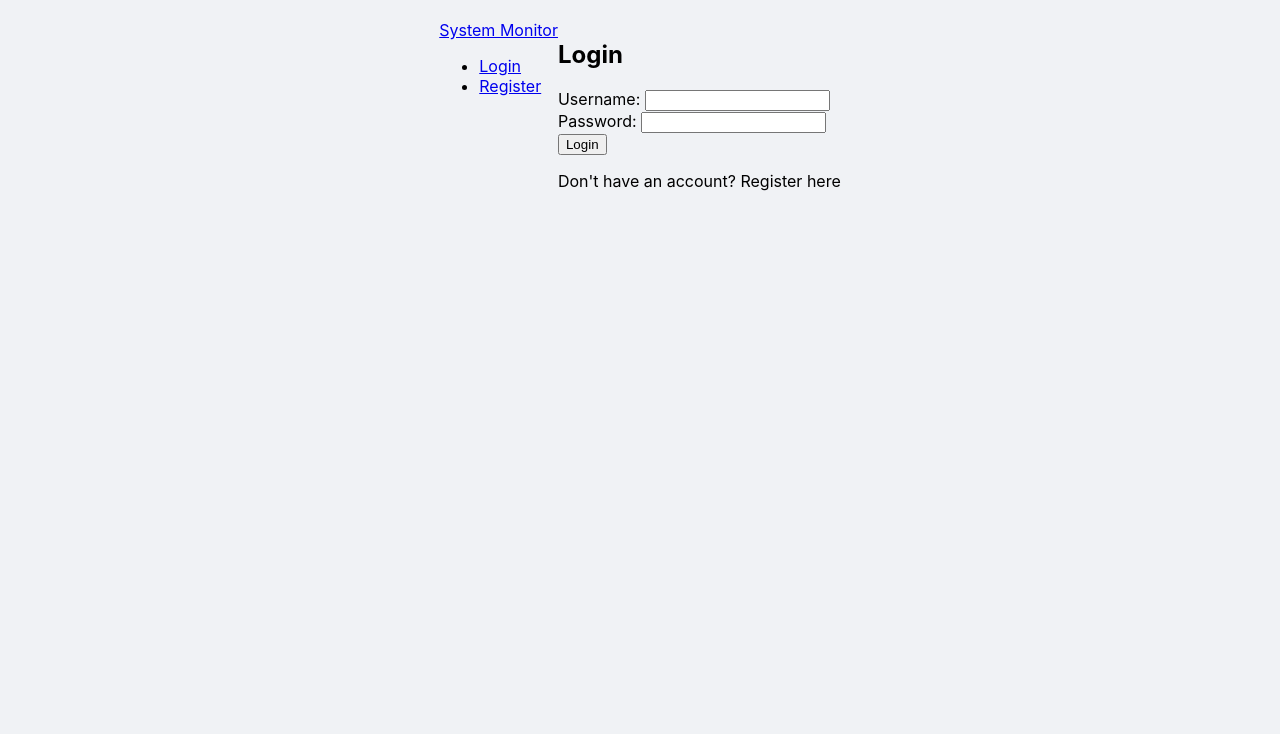
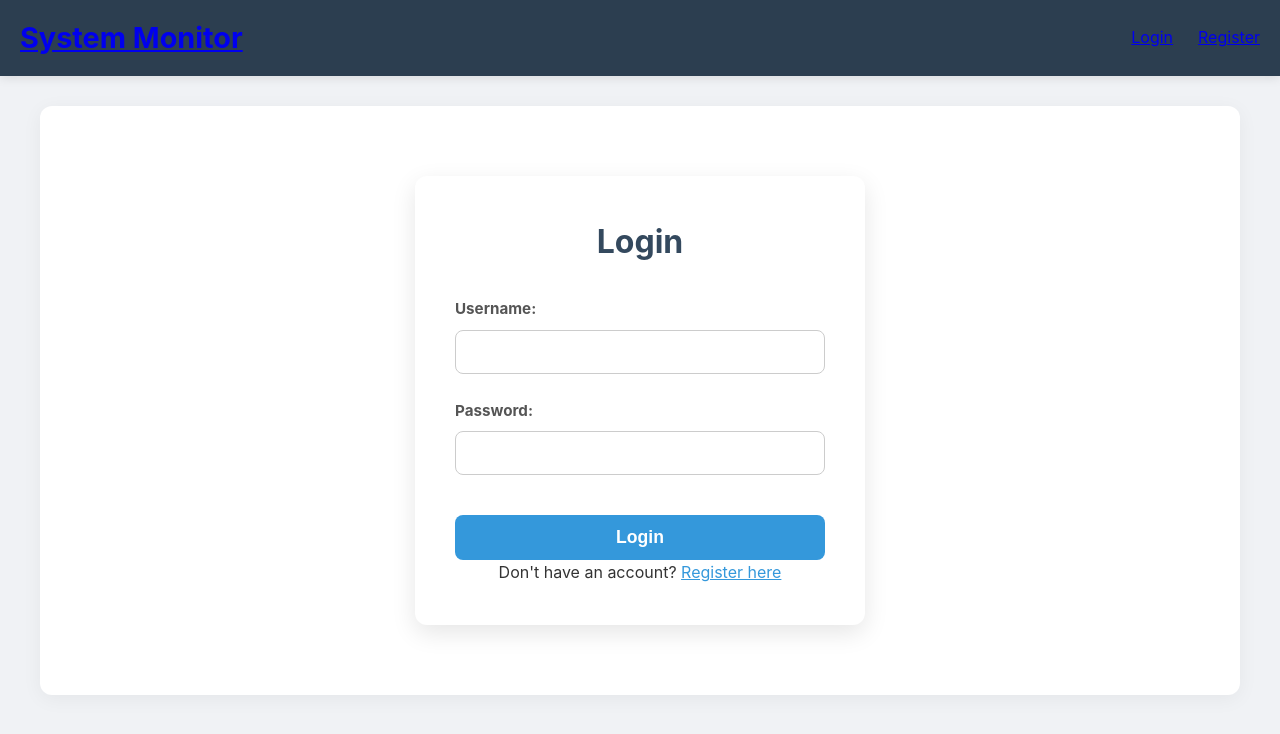
Before and after one commit to bpdeepak/System-Health-Monitor, a React (Create React App) app in the folder frontend/: page / in a window 1280 px wide. Shown: the top 734 px of the page. Built offline with nearby package versions, Linux system fonts and the light colour scheme.

Commit message:
updated css

```diff
--- a/frontend/src/App.css
+++ b/frontend/src/App.css
@@ -1,21 +1,430 @@
-/* frontend/src/index.css or App.css */
-@import 'react-datepicker/dist/react-datepicker.css';
-
-/* Optional: Basic styling for overall layout if not using a framework */
-body {
-  margin: 0;
-  font-family: -apple-system, BlinkMacSystemFont, 'Segoe UI', 'Roboto', 'Oxygen',
-    'Ubuntu', 'Cantarell', 'Fira Sans', 'Droid Sans', 'Helvetica Neue',
-    sans-serif;
-  -webkit-font-smoothing: antialiased;
-  -moz-osx-font-smoothing: grayscale;
-  background-color: #f0f2f5; /* Light background */
+/* Main Layout & Containers */
+.container {
+  max-width: 1200px;
+  margin: 20px auto;
+  padding: 20px;
+  background-color: #fff;
+  border-radius: 12px;
+  box-shadow: 0 4px 20px rgba(0, 0, 0, 0.05);
 }
 
-#root {
+/* Navbar Styles */
+.navbar {
+  background-color: #2c3e50; /* Dark blue-grey */
+  padding: 15px 20px;
   display: flex;
-  justify-content: center;
-  align-items: flex-start; /* Align top */
-  min-height: 100vh;
+  justify-content: space-between;
+  align-items: center;
+  box-shadow: 0 2px 10px rgba(0, 0, 0, 0.1);
+  margin-bottom: 30px;
+}
+
+.navbar-brand {
+  color: #ecf0f1; /* Light grey */
+  font-size: 1.8em;
+  font-weight: bold;
+  text-decoration: none;
+}
+
+.navbar-nav {
+  list-style: none;
+  display: flex;
+  margin: 0;
+  padding: 0;
+}
+
+.nav-item {
+  margin-left: 25px;
+}
+
+.nav-link {
+  color: #bdc3c7; /* Lighter grey */
+  text-decoration: none;
+  font-size: 1.1em;
+  transition: color 0.3s ease;
+}
+
+.nav-link:hover {
+  color: #3498db; /* Bright blue */
+}
+
+.logout-btn {
+  background-color: #e74c3c; /* Red */
+  color: white;
+  padding: 8px 15px;
+  font-size: 0.9em;
+  margin-left: 20px;
+}
+
+.logout-btn:hover {
+  background-color: #c0392b; /* Darker red */
+}
+
+/* Auth Component Styles (Login/Register Forms) */
+.auth-container {
+  max-width: 450px;
+  margin: 50px auto;
+  padding: 40px;
+  background-color: #ffffff;
+  border-radius: 12px;
+  box-shadow: 0 8px 25px rgba(0, 0, 0, 0.1);
+  text-align: center;
+}
+
+.auth-container h2 {
+  color: #34495e; /* Dark grey-blue */
+  margin-bottom: 30px;
+  font-size: 2em;
+}
+
+.auth-form .form-group {
+  margin-bottom: 25px;
+  text-align: left;
+}
+
+.auth-form label {
+  display: block;
+  margin-bottom: 8px;
+  font-weight: bold;
+  color: #555;
+  font-size: 0.95em;
+}
+
+.auth-form input[type="text"],
+.auth-form input[type="password"],
+.auth-form select {
+  width: 100%;
+  padding: 12px 15px;
+  border: 1px solid #ccc;
+  border-radius: 8px;
+  font-size: 1em;
+  color: #333;
+  transition: border-color 0.3s ease;
+}
+
+.auth-form input[type="text"]:focus,
+.auth-form input[type="password"]:focus,
+.auth-form select:focus {
+  outline: none;
+  border-color: #3498db;
+  box-shadow: 0 0 0 3px rgba(52, 152, 219, 0.2);
+}
+
+.btn-primary {
+  background-color: #3498db; /* Bright blue */
+  color: white;
+  width: 100%;
+  padding: 12px 20px;
+  font-size: 1.1em;
+  font-weight: bold;
+  margin-top: 15px;
+}
+
+.btn-primary:hover {
+  background-color: #2980b9; /* Darker blue */
+}
+
+.link-style {
+  color: #3498db;
+  cursor: pointer;
+  text-decoration: underline;
+  transition: color 0.3s ease;
+}
+
+.link-style:hover {
+  color: #2980b9;
+}
+
+.success-message {
+  color: #27ae60; /* Green */
+  background-color: #e6ffee;
+  border: 1px solid #27ae60;
+  padding: 12px;
+  border-radius: 8px;
+  margin-top: 20px;
+  font-weight: bold;
+}
+
+.error-message {
+  color: #e74c3c; /* Red */
+  background-color: #ffe6e6;
+  border: 1px solid #e74c3c;
+  padding: 12px;
+  border-radius: 8px;
+  margin-top: 20px;
+  font-weight: bold;
+}
+
+/* Dashboard Styles */
+.dashboard-container {
+  display: grid;
+  grid-template-columns: repeat(auto-fit, minmax(300px, 1fr));
+  gap: 25px;
   padding: 20px;
 }
+
+.latest-metrics-summary {
+  background-color: #f9f9f9;
+  border-radius: 10px;
+  padding: 25px;
+  box-shadow: 0 2px 15px rgba(0, 0, 0, 0.08);
+  grid-column: span 2; /* Spans across two columns if available */
+  text-align: center;
+}
+
+.latest-metrics-summary h3 {
+  color: #34495e;
+  margin-bottom: 20px;
+  font-size: 1.6em;
+}
+
+.metric-grid {
+    display: flex;
+    justify-content: center;
+    gap: 20px;
+    flex-wrap: wrap;
+}
+
+.metric-card {
+  background-color: #ffffff;
+  border: 1px solid #e0e0e0;
+  border-radius: 10px;
+  padding: 20px;
+  margin-bottom: 15px;
+  text-align: center;
+  box-shadow: 0 2px 8px rgba(0, 0, 0, 0.05);
+  flex: 1; /* Allows cards to grow and shrink */
+  min-width: 180px; /* Minimum width for each card */
+  max-width: 250px; /* Max width to control sizing in large screens */
+}
+
+.metric-label {
+  font-size: 1.1em;
+  color: #7f8c8d; /* Grey */
+  margin-bottom: 10px;
+  font-weight: 500;
+}
+
+.metric-value {
+  font-size: 2.2em;
+  font-weight: bold;
+  color: #2c3e50;
+}
+
+.metric-value.critical {
+  color: #e74c3c; /* Red for critical values */
+}
+
+/* Chart Card Styles */
+.chart-card {
+    background-color: #ffffff;
+    border-radius: 10px;
+    padding: 25px;
+    box-shadow: 0 2px 15px rgba(0, 0, 0, 0.08);
+    margin-top: 20px;
+}
+
+/* Reports Page Styles */
+.reports-container {
+  padding: 20px;
+}
+
+.reports-container h2 {
+  color: #34495e;
+  margin-bottom: 25px;
+  font-size: 2em;
+}
+
+.filters {
+  display: flex;
+  flex-wrap: wrap;
+  gap: 20px;
+  margin-bottom: 30px;
+  background-color: #f9f9f9;
+  padding: 20px;
+  border-radius: 10px;
+  box-shadow: 0 2px 10px rgba(0, 0, 0, 0.05);
+  align-items: flex-end; /* Align items to the bottom */
+}
+
+.filter-group {
+  display: flex;
+  flex-direction: column;
+  flex: 1; /* Allow filter groups to take available space */
+  min-width: 180px; /* Minimum width for responsiveness */
+}
+
+.filter-group label {
+  margin-bottom: 8px;
+  font-weight: bold;
+  color: #555;
+  font-size: 0.95em;
+}
+
+.filters input[type="text"],
+.filters input[type="date"],
+.filters select {
+  padding: 10px 12px;
+  border: 1px solid #ccc;
+  border-radius: 8px;
+  font-size: 1em;
+  color: #333;
+  width: 100%; /* Full width within its filter-group */
+  transition: border-color 0.3s ease;
+}
+
+.filters input[type="text"]:focus,
+.filters input[type="date"]:focus,
+.filters select:focus {
+  outline: none;
+  border-color: #3498db;
+  box-shadow: 0 0 0 3px rgba(52, 152, 219, 0.2);
+}
+
+.filters button {
+  padding: 10px 25px;
+  background-color: #2ecc71; /* Green */
+  color: white;
+  font-weight: bold;
+  white-space: nowrap; /* Prevent text wrapping */
+}
+
+.filters button:hover {
+  background-color: #27ae60; /* Darker green */
+}
+
+/* React Datepicker overrides for better styling */
+.react-datepicker-wrapper {
+  width: 100%;
+}
+
+.react-datepicker__input-container input {
+  width: 100%;
+}
+
+/* Report Table Styles */
+.report-table {
+  width: 100%;
+  border-collapse: collapse;
+  margin-top: 25px;
+  background-color: #ffffff;
+  box-shadow: 0 2px 15px rgba(0, 0, 0, 0.08);
+  border-radius: 10px;
+  overflow: hidden; /* Ensures rounded corners on table */
+}
+
+.report-table th,
+.report-table td {
+  padding: 15px 20px;
+  text-align: left;
+  border-bottom: 1px solid #eee;
+}
+
+.report-table th {
+  background-color: #f2f4f6; /* Lighter background for headers */
+  color: #555;
+  font-weight: bold;
+  text-transform: uppercase;
+  font-size: 0.9em;
+}
+
+.report-table tbody tr:last-child td {
+  border-bottom: none;
+}
+
+.report-table tbody tr:hover {
+  background-color: #f5f5f5;
+}
+
+/* Admin Panel Styles */
+.admin-panel-container {
+  padding: 20px;
+}
+
+.admin-panel-container h2 {
+  color: #34495e;
+  margin-bottom: 25px;
+  font-size: 2em;
+}
+
+.user-management-section {
+    background-color: #f9f9f9;
+    border-radius: 10px;
+    padding: 25px;
+    box-shadow: 0 2px 15px rgba(0, 0, 0, 0.08);
+    margin-bottom: 30px;
+}
+
+.user-management-section h3 {
+    color: #34495e;
+    margin-bottom: 20px;
+    font-size: 1.6em;
+}
+
+.user-list {
+    list-style: none;
+    padding: 0;
+}
+
+.user-list-item {
+    display: flex;
+    justify-content: space-between;
+    align-items: center;
+    padding: 15px 0;
+    border-bottom: 1px solid #eee;
+}
+
+.user-list-item:last-child {
+    border-bottom: none;
+}
+
+.user-info span {
+    font-size: 1.1em;
+    color: #333;
+    margin-right: 15px;
+}
+
+.user-info span strong {
+    font-weight: bold;
+    color: #2c3e50;
+}
+
+.action-buttons button {
+    margin-left: 10px;
+    padding: 8px 15px;
+    font-size: 0.9em;
+}
+
+.delete-btn {
+    background-color: #e74c3c;
+    color: white;
+}
+
+.delete-btn:hover {
+    background-color: #c0392b;
+}
+
+.make-admin-btn {
+    background-color: #f39c12; /* Orange */
+    color: white;
+}
+
+.make-admin-btn:hover {
+    background-color: #e67e22; /* Darker orange */
+}
+
+/* Spinner Animation for Loading States */
+@keyframes spin {
+  0% { transform: rotate(0deg); }
+  100% { transform: rotate(360deg); }
+}
+
+.loading-spinner {
+  border: 4px solid #f3f3f3; /* Light grey */
+  border-top: 4px solid #3498db; /* Blue */
+  border-radius: 50%;
+  width: 40px;
+  height: 40px;
+  animation: spin 1s linear infinite;
+  margin: 50px auto; /* Center the spinner */
+}
--- a/frontend/src/components/Auth.js
+++ b/frontend/src/components/Auth.js
@@ -2,7 +2,6 @@
 import React, { useState } from 'react';
 import { useNavigate, Link } from 'react-router-dom';
 import { useAuth } from '../context/AuthContext';
-import '../App.css'; // Assuming common styles are here or separate auth.css
 
 function Auth() {
   const [isLogin, setIsLogin] = useState(true);
--- a/frontend/src/index.css
+++ b/frontend/src/index.css
@@ -1,13 +1,42 @@
+/* Basic CSS Reset */
+*,
+*::before,
+*::after {
+  box-sizing: border-box;
+  margin: 0;
+  padding: 0;
+}
+
 body {
-  margin: 0;
+  -webkit-font-smoothing: antialiased;
+  -moz-osx-font-smoothing: grayscale;
+  background-color: #f0f2f5; /* Light grey background */
   font-family: -apple-system, BlinkMacSystemFont, 'Segoe UI', 'Roboto', 'Oxygen',
     'Ubuntu', 'Cantarell', 'Fira Sans', 'Droid Sans', 'Helvetica Neue',
     sans-serif;
-  -webkit-font-smoothing: antialiased;
-  -moz-osx-font-smoothing: grayscale;
+  color: #333; /* Darker text color for readability */
+  line-height: 1.6;
 }
 
 code {
   font-family: source-code-pro, Menlo, Monaco, Consolas, 'Courier New',
     monospace;
 }
+
+/* Global button styles */
+button {
+  cursor: pointer;
+  border: none;
+  border-radius: 8px;
+  padding: 10px 20px;
+  font-size: 1em;
+  transition: background-color 0.3s ease, transform 0.2s ease;
+}
+
+button:hover {
+  transform: translateY(-2px);
+}
+
+button:active {
+  transform: translateY(0);
+}
```
Also changed, not shown: 2 other files (tests, documents, lock files or other folders).
